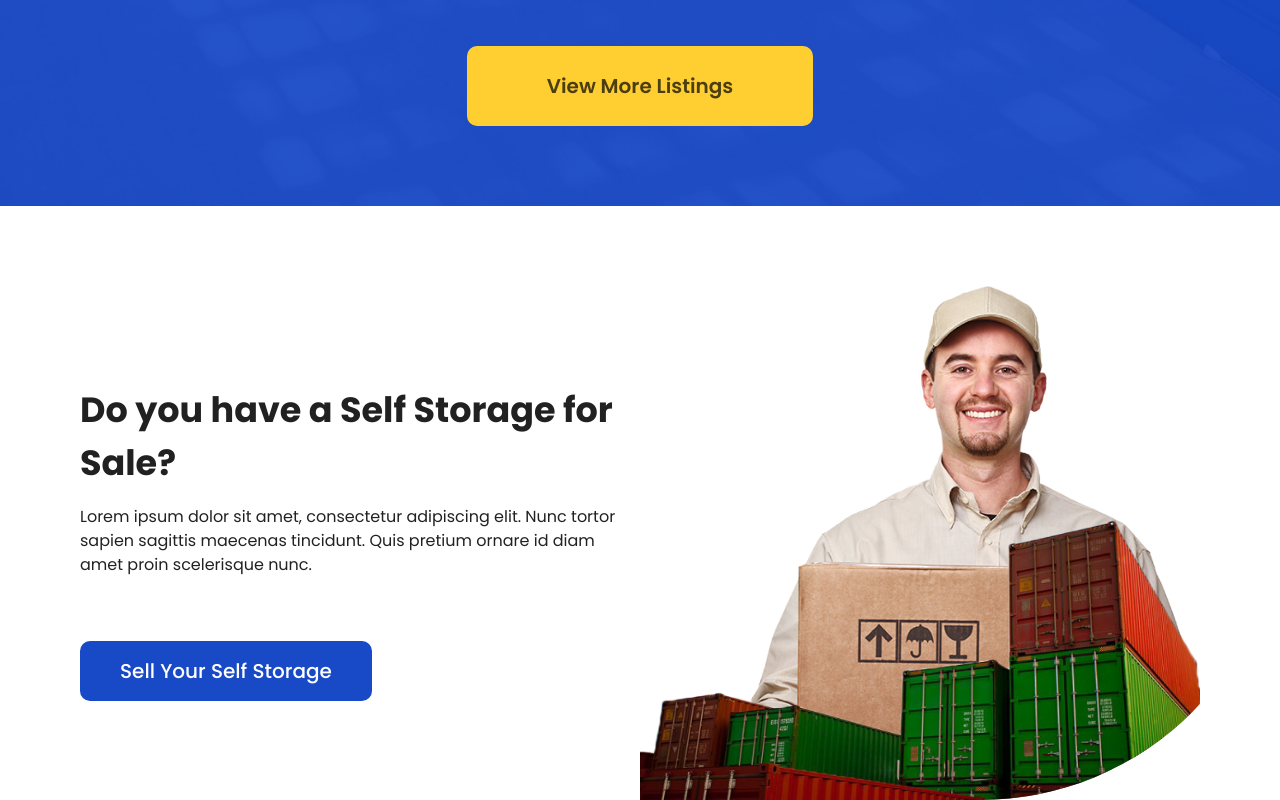
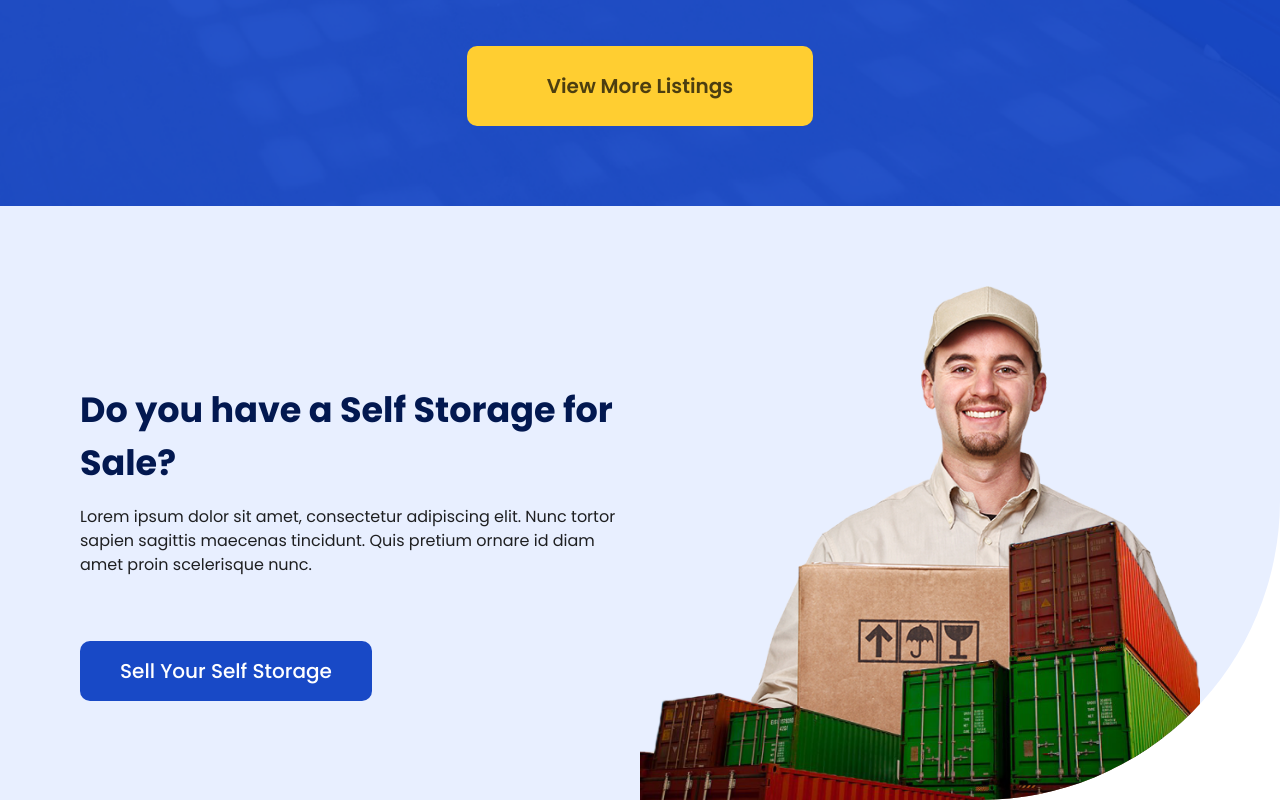
Before and after one commit to josip0920-zz/business-landing-mui, a React (Create React App) app: page / in a window 1280 px wide. Shown: the part 3485-4285 px from the top of the page. Built offline with nearby package versions, Linux system fonts and the light colour scheme; what @web3-react/core would draw is missing.

Commit message:
Update theme.js

```diff
--- a/src/providers/theme.js
+++ b/src/providers/theme.js
@@ -43,7 +43,9 @@ const MaterialThemeProvider = ({ children }) => {
             yellow: '#FFCE31',
             gray: 'rgba(0, 1, 3, 0.7)',
             cardBg: '#F6F8FD',
-            blue: '#1849C6'
+            blue: '#1849C6',
+            darkBlue: '#021850',
+            sellBg: '#E8EFFF'
         },
         isMobile: !mobile,
         isTablet: !tablet
```
